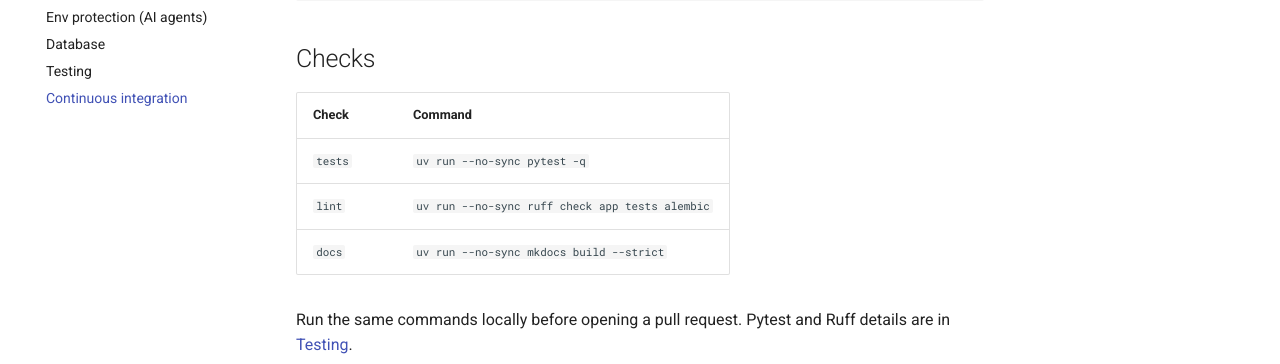
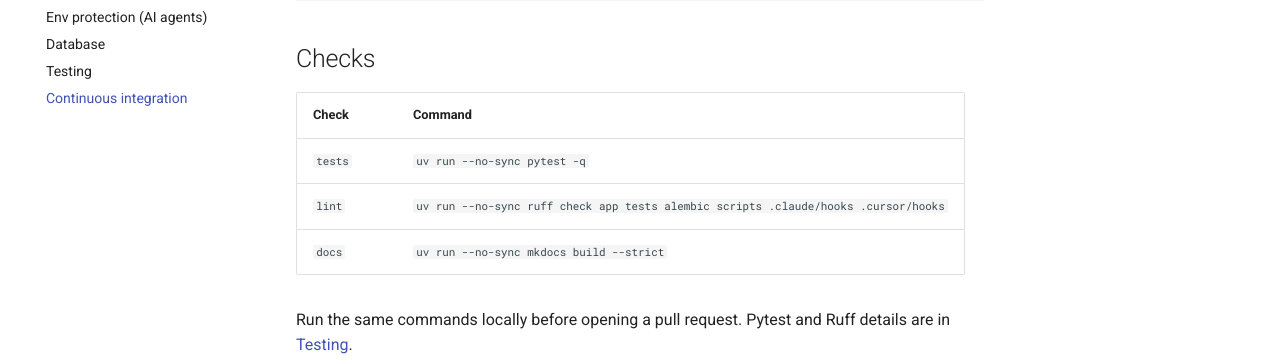
Before and after one commit to shira-ozana/career-ai, an MkDocs documentation site: the page built from docs/development/ci.md, in a window 1280 px wide and 1323 px high. Shown: the part 829-1193 px from the top of the window. Built offline with MkDocs 1.6.1 and Material for MkDocs 9.7.7, drawn with Linux system fonts in a browser that asks for light colours.

Commit message:
Lint agent hooks in CI so the env-guard line length stays enforced.
Co-authored-by: Cursor <cursoragent@cursor.com>

```diff
--- a/docs/development/ci.md
+++ b/docs/development/ci.md
@@ -29,7 +29,7 @@ uv sync --locked --extra dev --extra docs
 | Check | Command |
 |-------|---------|
 | `tests` | `uv run --no-sync pytest -q` |
-| `lint` | `uv run --no-sync ruff check app tests alembic` |
+| `lint` | `uv run --no-sync ruff check app tests alembic scripts .claude/hooks .cursor/hooks` |
 | `docs` | `uv run --no-sync mkdocs build --strict` |
 
 Run the same commands locally before opening a pull request. Pytest and Ruff details are in [Testing](testing.md).
```
Also changed, not shown: docs/development/testing.md (+1 -1 lines), 2 other files.
